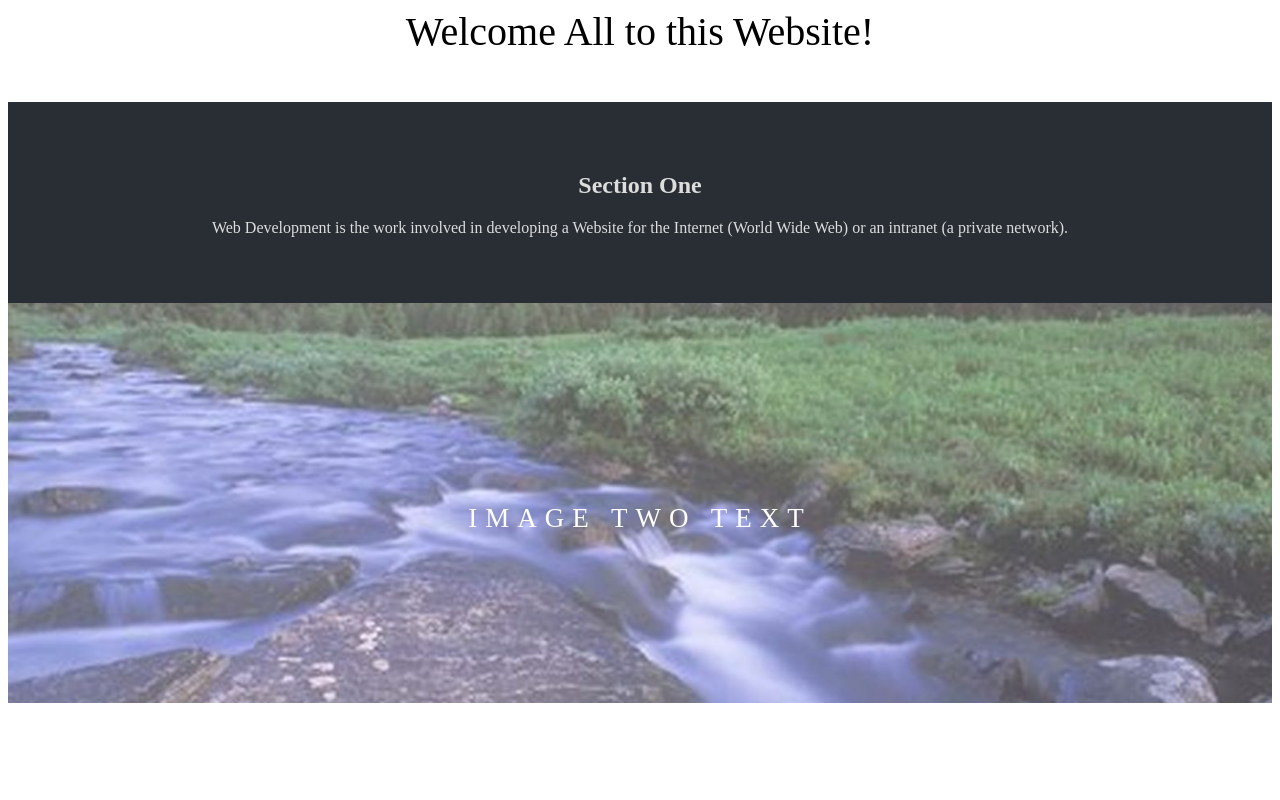
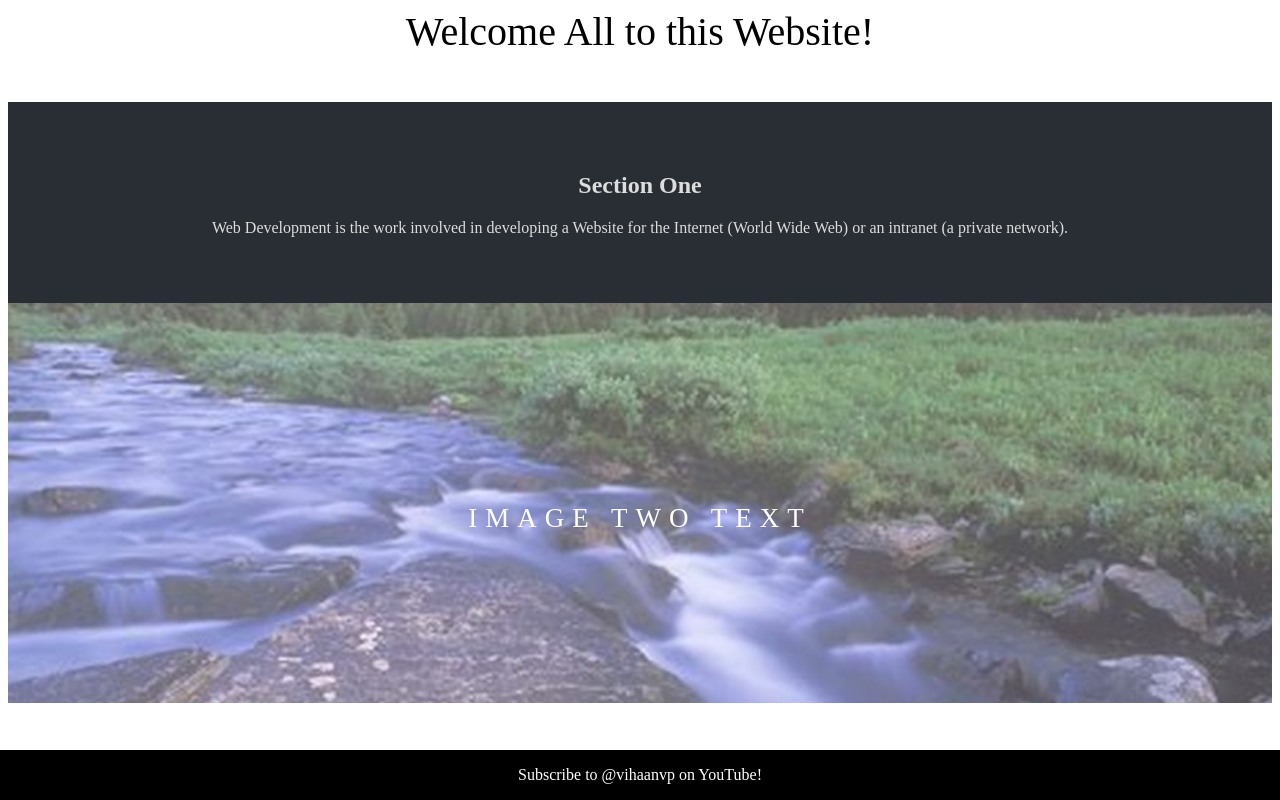
Before and after one commit to VihaanP2710/Content-Display-in-Website, a plain HTML site: page index.html in a window 1280 px wide. Drawn offline with Linux system fonts and the light colour scheme.

Commit message:
added footer code

```diff
--- a/index.html
+++ b/index.html
@@ -24,5 +24,8 @@
             </span>
         </div>
     </div>
+    <div class="footer">
+        <p>Subscribe to @vihaanvp on YouTube!</p>
+    </div>
 </body>
 </html>
--- a/style.css
+++ b/style.css
@@ -64,3 +64,13 @@
         background-attachment: scroll;
     }
 }
+
+.footer {
+    position: fixed;
+    left: 0;
+    bottom: 0;
+    width: 100%;
+    background-color: black;
+    color: white;
+    text-align: center;
+}
```
